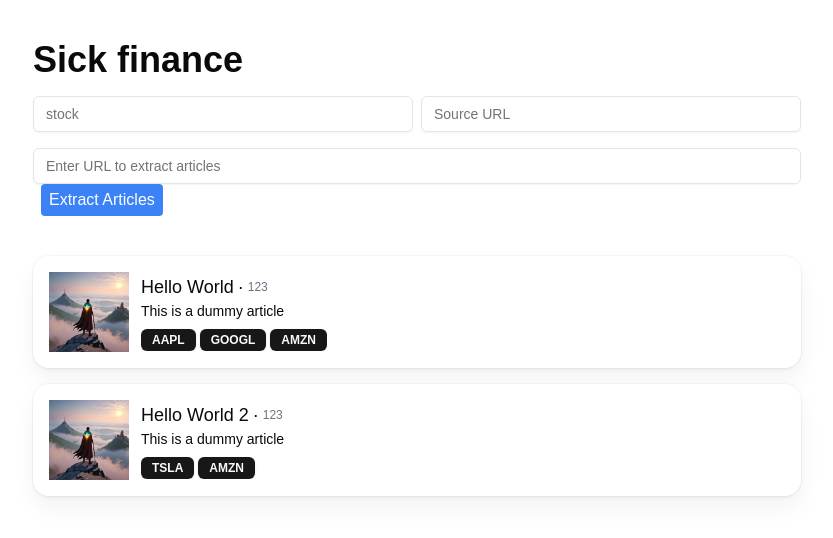
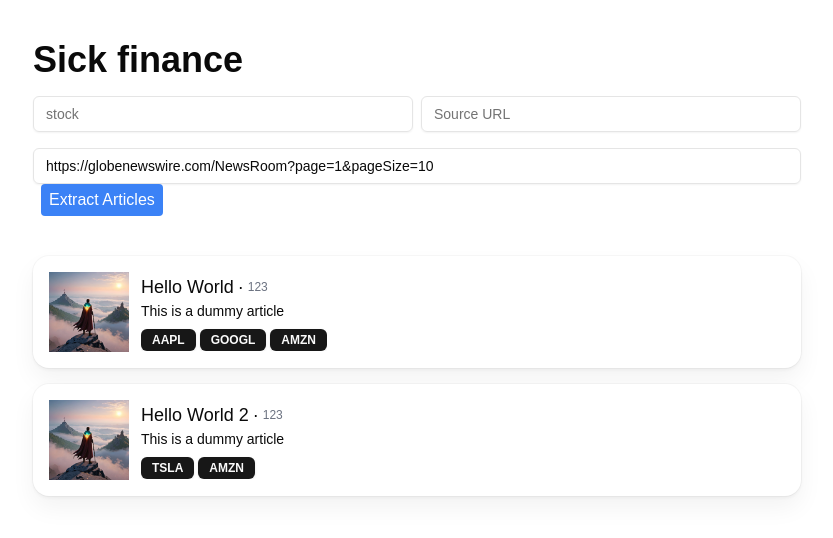
Before and after one commit to felix-newman/sick-finance, a Next.js app in the folder front/: page / in a window 1280 px wide. Shown: the top 538 px of the page, without its empty margins (223-1056 px from the left). Built offline with nearby package versions, Linux system fonts and the light colour scheme.

Commit message:
default url

```diff
--- a/front/src/app/page.tsx
+++ b/front/src/app/page.tsx
@@ -18,7 +18,7 @@ export default function DemoPage() {
   const [urlQuery, setUrlQuery] = useState("");
 
   // new extractArticles form state
-  const [extractUrl, setExtractUrl] = useState("");
+  const [extractUrl, setExtractUrl] = useState("https://globenewswire.com/NewsRoom?page=1&pageSize=10");
 
   function getColumnsFromData(data: Article[]): { header: string; accessorKey: string }[] {
     if (!data.length) return [];
```
